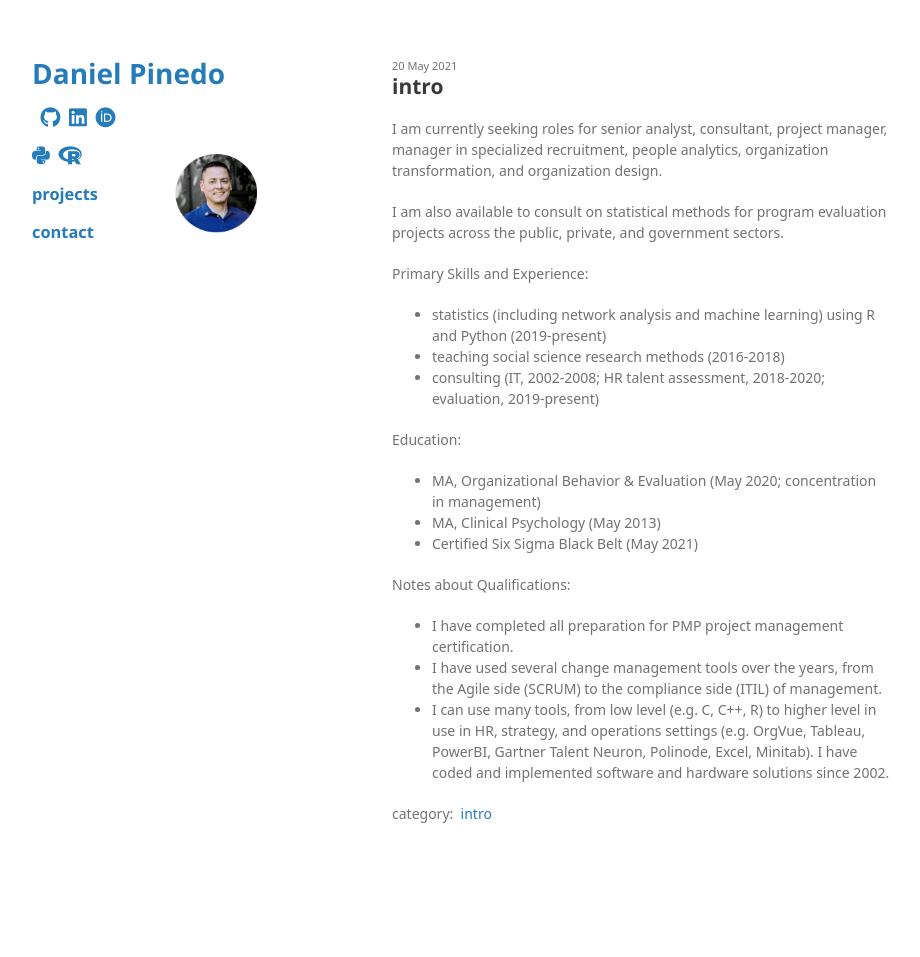
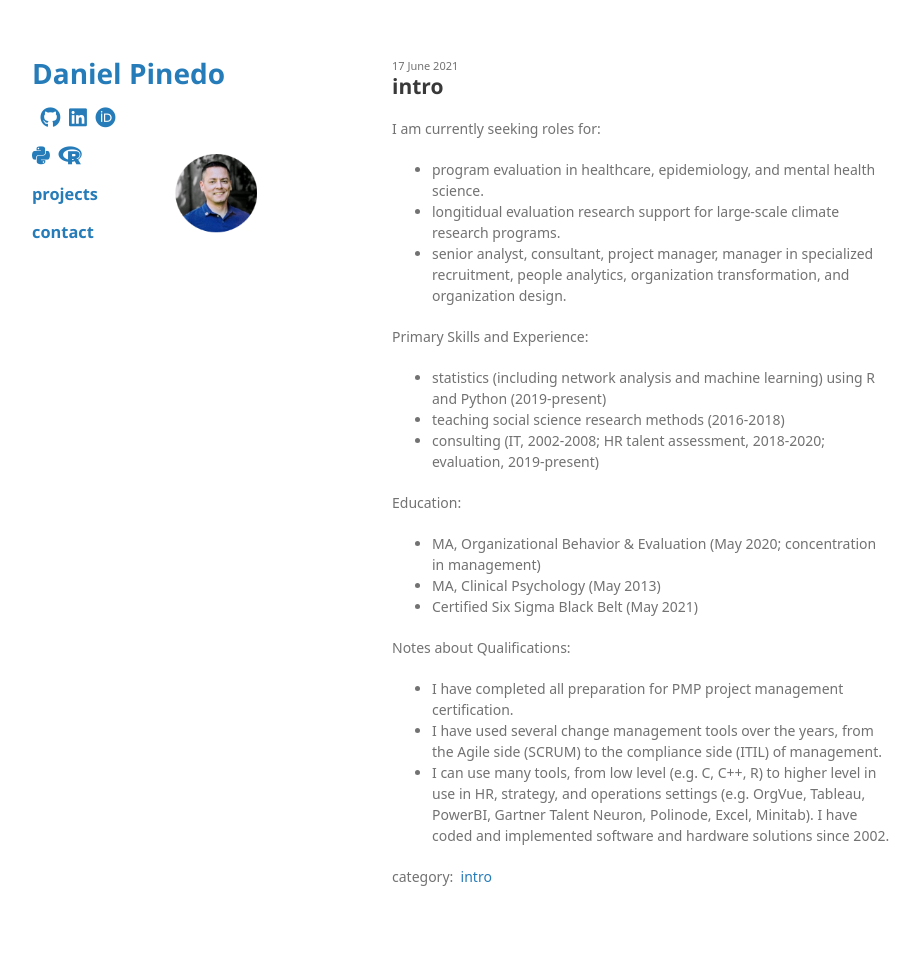
Before and after one commit to odenipinedo/odenipinedo.github.io, a Jekyll site: the page built from _posts/2021-06-17-intro.md, in a window 1280 px wide. Shown: the whole page, without its empty margins (178-1098 px from the left). Built offline with Jekyll 4.4.1, drawn with Linux system fonts in a browser that asks for light colours; nearby versions of some CDN libraries; some web fonts are replaced; a style sheet for code colours, icons or effects is not loaded; the repository's description, which GitHub fills in, is left out; before the commit the page ends 900 px from its top, so only the background shows below that.

Commit message:
Update and rename 2021-05-20-intro.md to 2021-06-17-intro.md

```diff
--- a/_posts/2021-05-20-intro.md
+++ b/_posts/2021-06-17-intro.md
@@ -1,20 +1,21 @@
 ---
 layout: post
 title:  "intro"
-date:   2021-05-20 18:00:00 -0500
+date:   2021-06-17 18:00:00 -0500
 categories: [intro]
 tags: about intro
 featured: true
 sitemap:
   priority: 0.5
   changefreq: 'monthly'
-  lastmod: 2021-05-20
+  lastmod: 2021-06-17
   exclude: 'no'
 ---
 
-I am currently seeking roles for senior analyst, consultant, project manager, manager in specialized recruitment, people analytics, organization transformation, and organization design.
-
-I am also available to consult on statistical methods for program evaluation projects across the public, private, and government sectors.
+I am currently seeking roles for:
+- program evaluation in healthcare, epidemiology, and mental health science.
+- longitidual evaluation research support for large-scale climate research programs.
+- senior analyst, consultant, project manager, manager in specialized recruitment, people analytics, organization transformation, and organization design.
 
 Primary Skills and Experience:
 - statistics (including network analysis and machine learning) using R and Python (2019-present)
```
